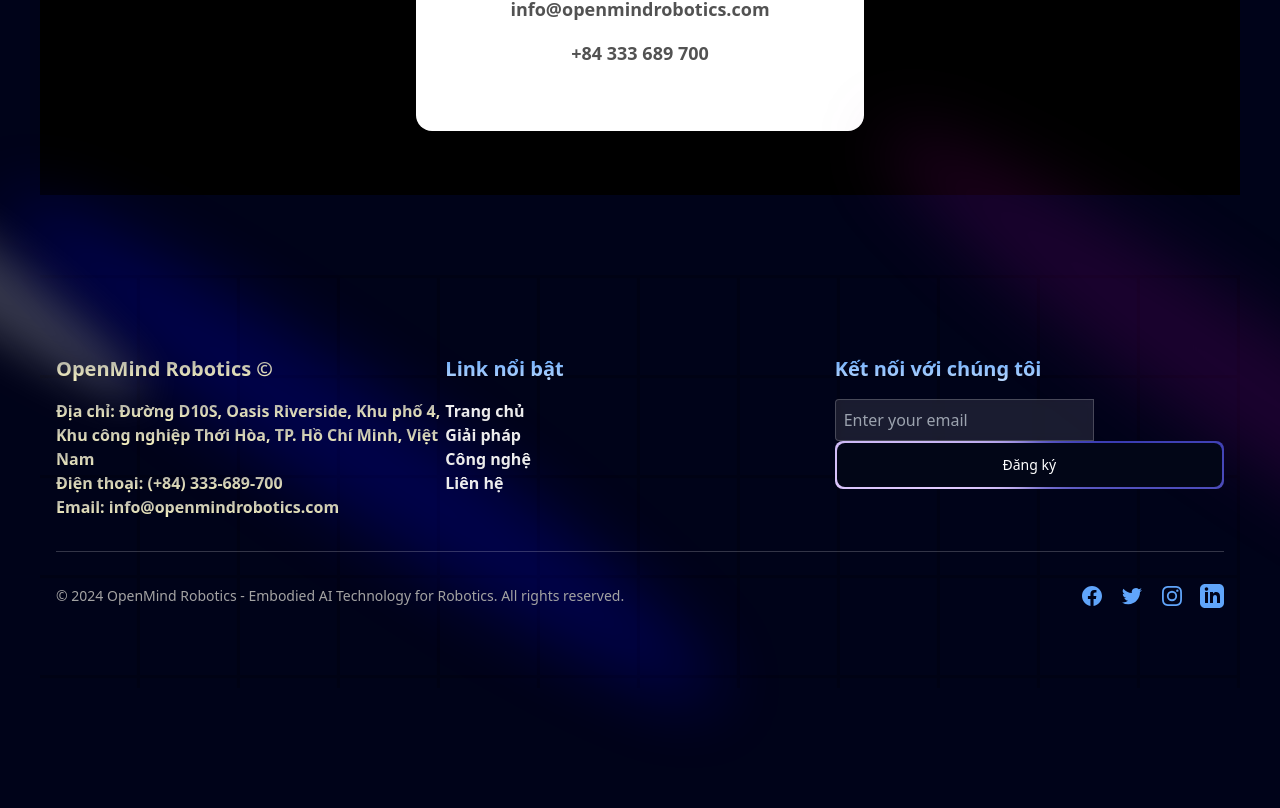
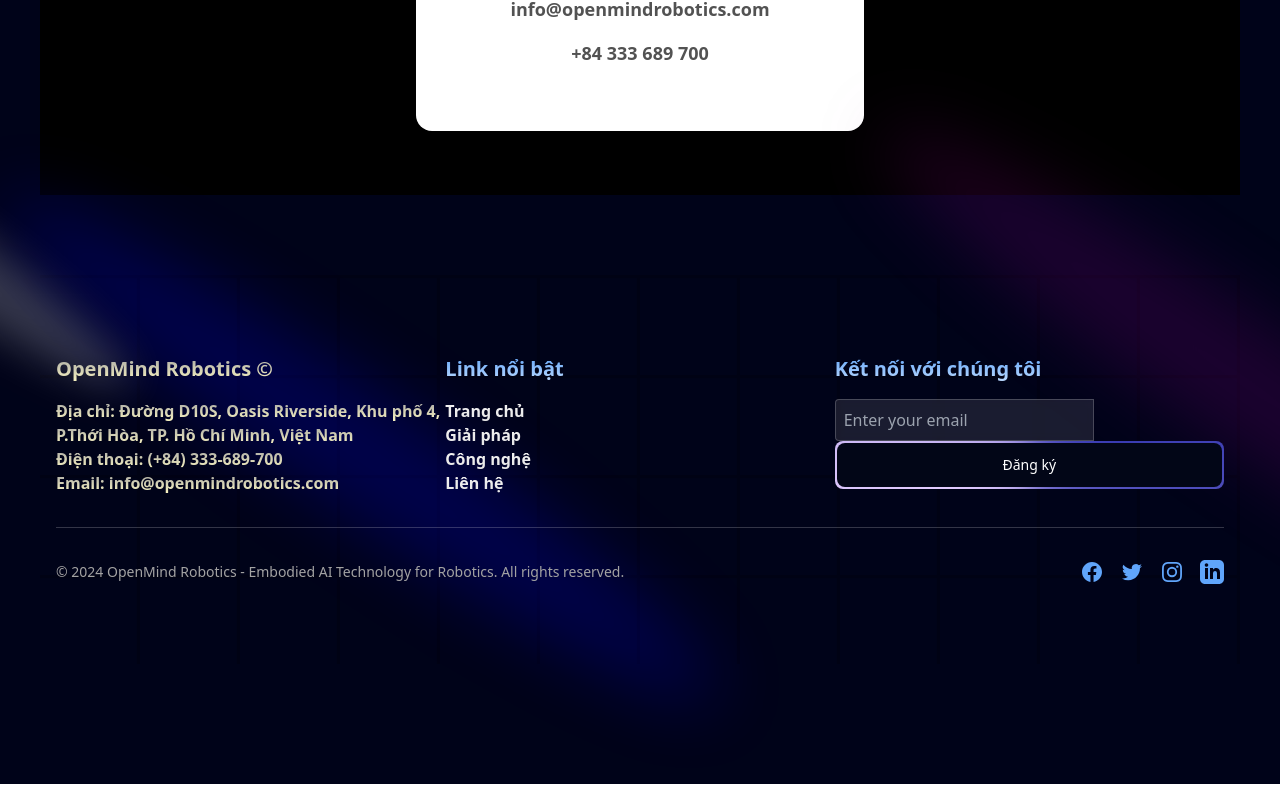
Before and after one commit to TriKnight/vietbotics, a Next.js app: page /vn in a window 1280 px wide. Shown: the part 5474-6282 px from the top of the page. After the commit the page ends 6258 px from the top, so only its background shows below. Built offline with nearby package versions, Linux system fonts and the light colour scheme.

Commit message:
add 1st step

```diff
--- a/components/FooterVN.tsx
+++ b/components/FooterVN.tsx
@@ -37,7 +37,7 @@
               OpenMind Robotics ©
             </h2>
             <ul>
-              <li><a href="#" className="hover:text-1xl font-semibold mb-4 bg-clip-text text-transparent bg-gradient-to-b  from-neutral-400 to-yellow-100"> Địa chỉ: Đường D10S, Oasis Riverside, Khu phố 4, Khu công nghiệp Thới Hòa, TP. Hồ Chí Minh, Việt Nam</a></li>
+              <li><a href="#" className="hover:text-1xl font-semibold mb-4 bg-clip-text text-transparent bg-gradient-to-b  from-neutral-400 to-yellow-100"> Địa chỉ: Đường D10S, Oasis Riverside, Khu phố 4, P.Thới Hòa, TP. Hồ Chí Minh, Việt Nam</a></li>
               <li><a href="#" className="hover:text-1xl font-semibold mb-4 bg-clip-text text-transparent bg-gradient-to-b  from-neutral-400 to-yellow-100">Điện thoại: (+84) 333-689-700</a></li>
               <li><a href="#" className="hover:text-1xl font-semibold mb-4 bg-clip-text text-transparent bg-gradient-to-b  from-neutral-400 to-yellow-100">Email: info@openmindrobotics.com</a></li>
             </ul>
```
